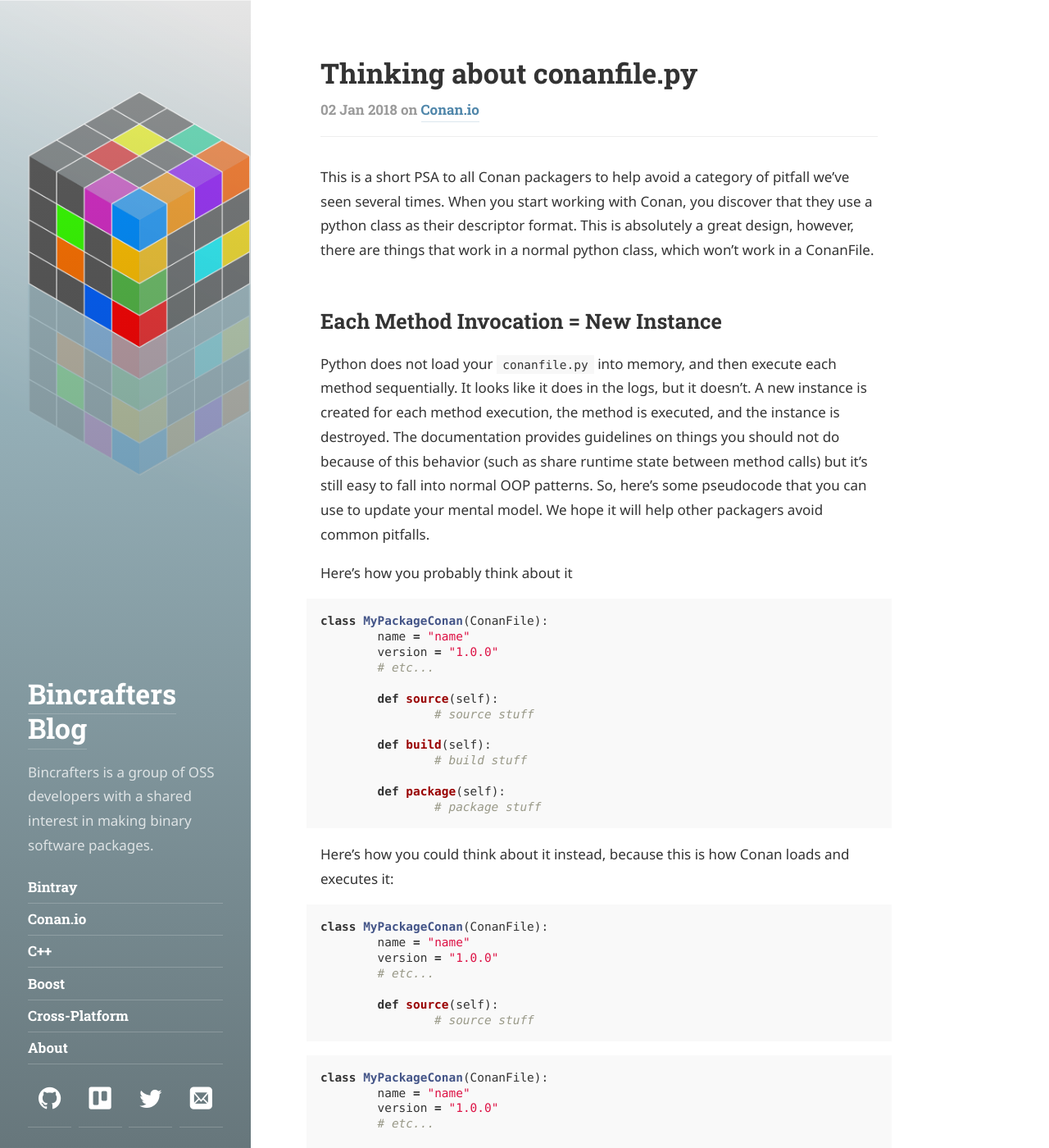
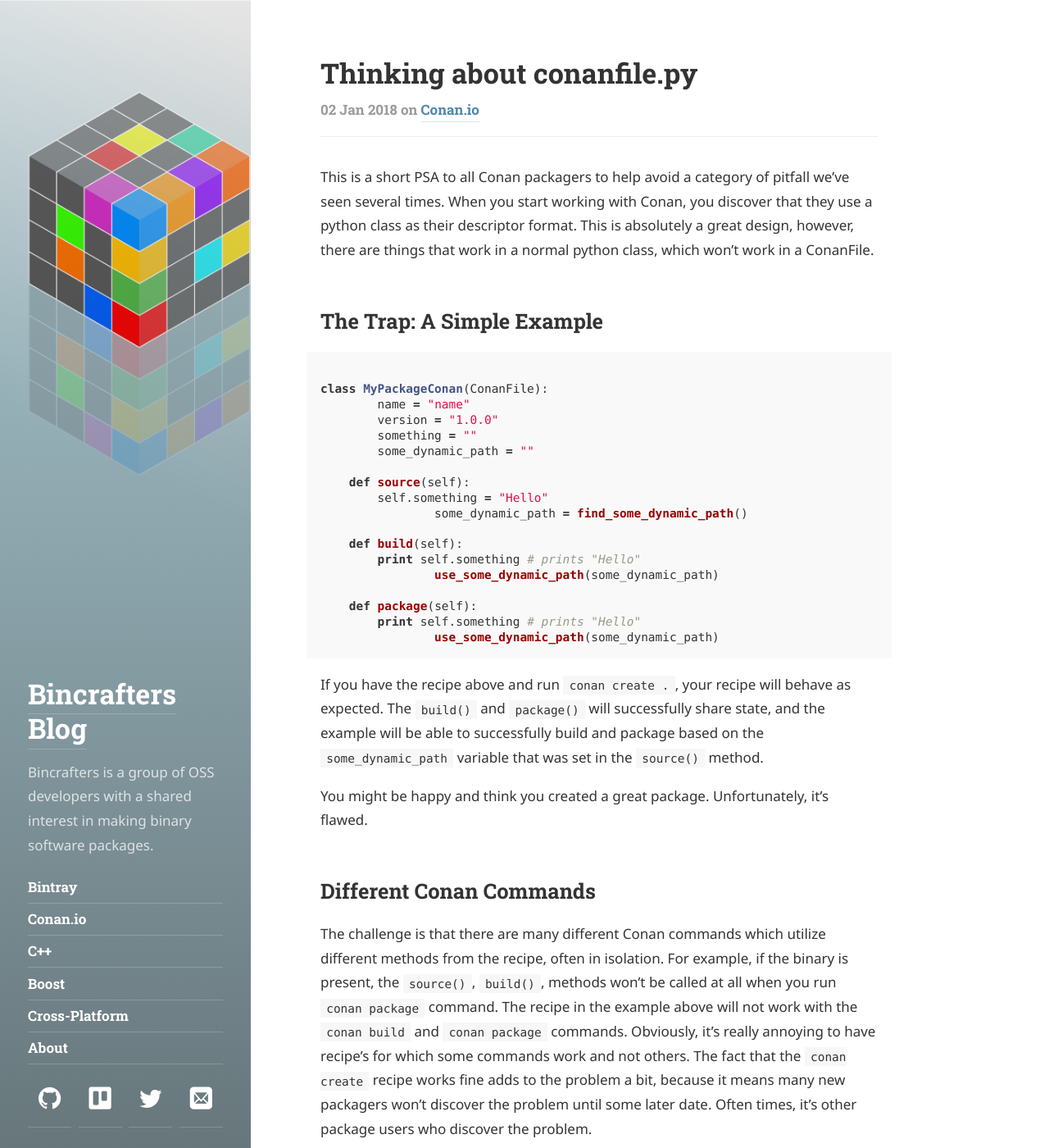
Before and after one commit to bincrafters/bincrafters.github.io, a Jekyll site: the page built from _posts/2018-01-02-Thinking-About-Conanfile.py.md, in a window 1280 px wide and 1400 px high. Shown: the whole window at 82% size. Built offline with Jekyll 4.4.1, drawn with Linux system fonts in a browser that asks for light colours; some web fonts are replaced; some of the changed text lies outside the part shown.

Commit message:
updated thinking about conanfile post

````diff
--- a/_posts/2018-01-02-Thinking-About-Conanfile.py.md
+++ b/_posts/2018-01-02-Thinking-About-Conanfile.py.md
@@ -6,10 +6,41 @@ tags: [Conan.io]
 
 This is a short PSA to all Conan packagers to help avoid a category of pitfall we've seen several times.  When you start working with Conan, you discover that they use a python class as their descriptor format.  This is absolutely a great design, however, there are things that work in a normal python class, which won't work in a ConanFile.
 
-## Each Method Invocation = New Instance
-Python does not load your `conanfile.py` into memory, and then execute each method sequentially.  It looks like it does in the logs, but it doesn't.  A new instance is created for each method execution, the method is executed, and the instance is destroyed.  The documentation provides guidelines on things you should not do because of this behavior (such as share runtime state between method calls) but it's still easy to fall into normal OOP patterns.  So, here's some pseudocode that you can use to update your mental model.  We hope it will help other packagers avoid common pitfalls.
+## The Trap: A Simple Example
 
-Here's how you probably think about it
+```python
+
+class MyPackageConan(ConanFile):
+	name = "name"
+	version = "1.0.0"
+	something = ""
+	some_dynamic_path = ""
+
+    def source(self):
+        self.something = "Hello"
+		some_dynamic_path = find_some_dynamic_path()
+
+    def build(self):
+        print self.something # prints "Hello"
+		use_some_dynamic_path(some_dynamic_path)
+
+    def package(self):
+        print self.something # prints "Hello"
+		use_some_dynamic_path(some_dynamic_path)
+```
+
+If you have the recipe above and run `conan create .`, your recipe will behave as expected.  The `build()` and `package()` will successfully share state, and the example will be able to successfully build and package based on the `some_dynamic_path` variable that was set in the `source()` method.
+
+You might be happy and think you created a great package.  Unfortunately, it's flawed.
+
+
+## Different Conan Commands
+The challenge is that there are many different Conan commands which utilize different methods from the recipe, often in isolation.  For example, if the binary is present, the `source()`, `build()`, methods won't be called at all when you run `conan package` command.  The recipe in the example above will not work with the `conan build` and `conan package` commands. Obviously, it's really annoying to have recipe's for which some commands work and not others.  The fact that the `conan create` recipe works fine adds to the problem a bit, because it means many new packagers won't discover the problem until some later date.  Often times, it's other package users who discover the problem.
+
+## Updating Your Mental Model
+You should imagine that a new instance is created for each method execution, and the instance is destroyed. The `conan create` command doesn't work like this, but several others do.  So, if you think of it this way you will avoid the aforementioned pitfalls.  Here's some pseudocode that demonstrates it visually:
+
+Here's how you probably think about it now:
 
 ```python
 class MyPackageConan(ConanFile):
@@ -27,7 +58,7 @@ class MyPackageConan(ConanFile):
 		# package stuff
 ```
 
-Here's how you could think about it instead, because this is how Conan loads and executes it:
+Here's how you should think about it instead:
 
 ```python
 class MyPackageConan(ConanFile):
@@ -62,4 +93,4 @@ class MyPackageConan(ConanFile):
 ```
 
 ## Summary
-It seems trivial to understand that each method invocation is a separate instance, however we still see people making mistakes like this, which indicates that more educational content on the topic might have some value to some readers.
+It seems trivial to think about each method invocation is a separate instance, however most people dive in and start experimenting.  In this case, people often start testing with the `conan create` command and might get the idea that it's the only command that they need to think about.  As such, it gives these scientists a "false positive" that certain things work, and they go on experimenting with other things.  It's not a real "false positive" because it does "work", but new users "don't know what they don't know" about the other commands.  So, hopefully we've shed light on an otherwise shady topic.
````
